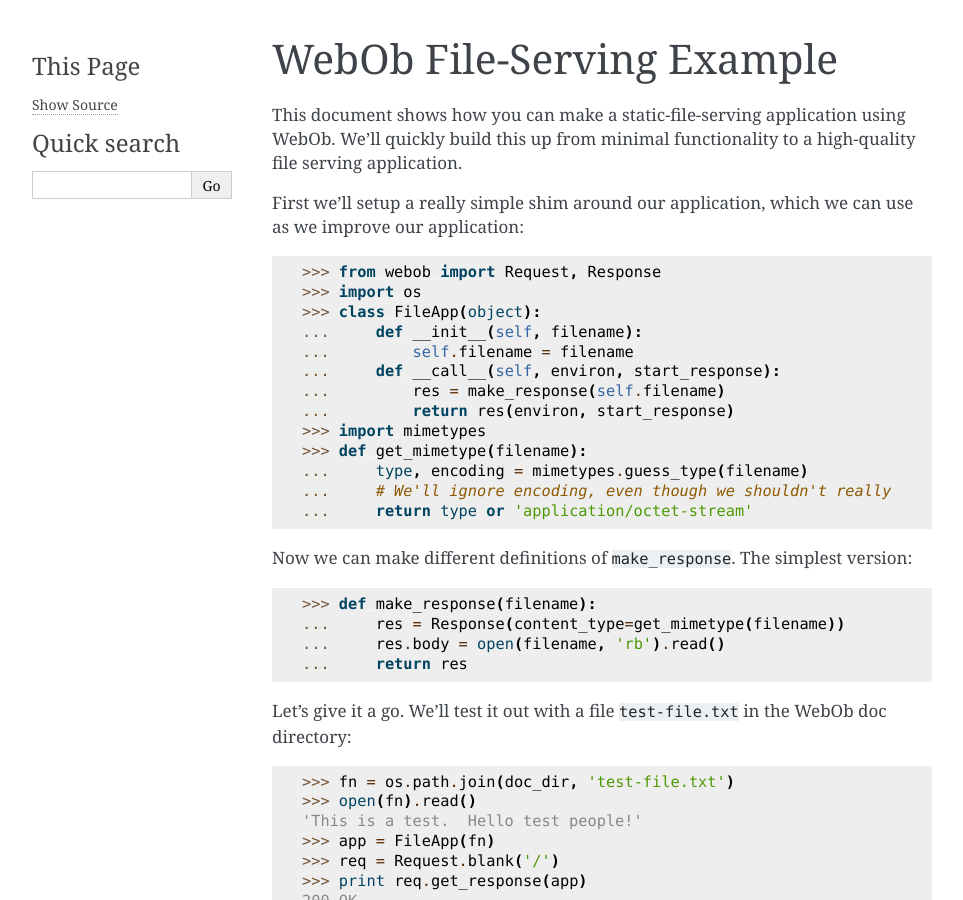
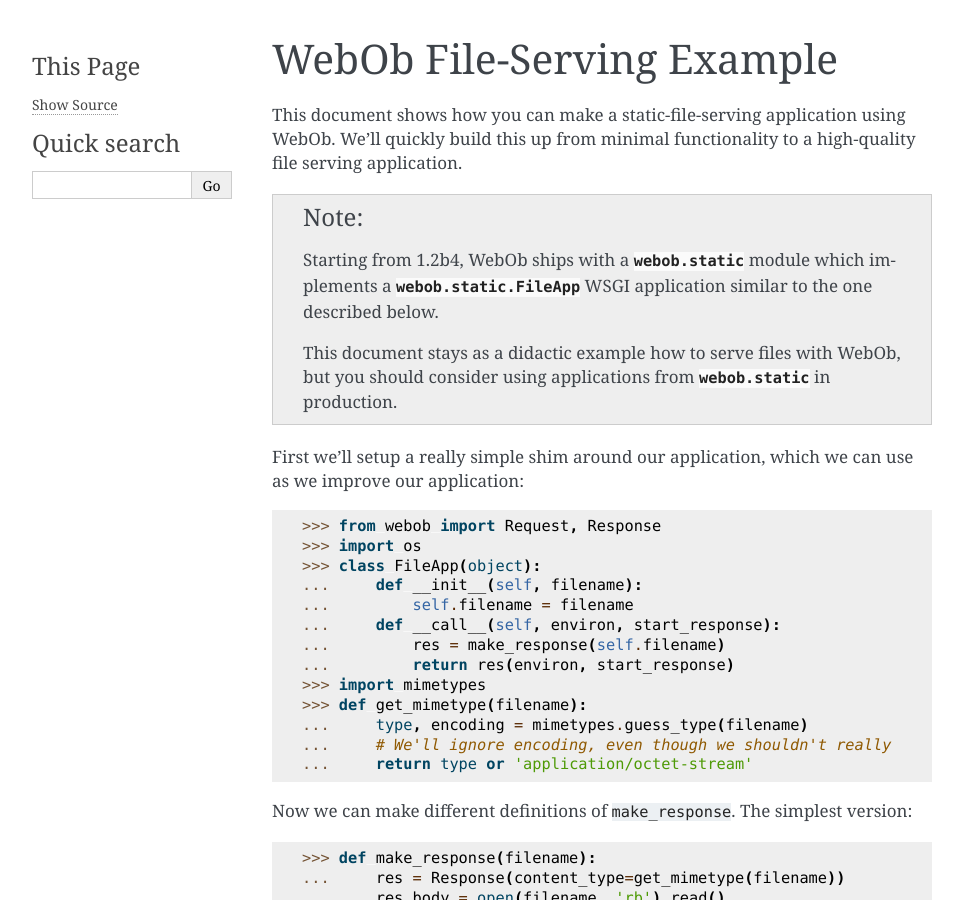
Before and after one commit to Pylons/webob, a Sphinx documentation site: the page built from docs/file-example.txt, in a window 1280 px wide and 900 px high. Shown: the whole window, without its empty margins (148-1111 px from the left). Built offline with Sphinx 7.4.7, drawn with Linux system fonts in a browser that asks for light colours.

Commit message:
Add webob.static in the documentation tree and update NEWS file

```diff
--- a/docs/file-example.txt
+++ b/docs/file-example.txt
@@ -4,6 +4,14 @@
 This document shows how you can make a static-file-serving application
 using WebOb.  We'll quickly build this up from minimal functionality
 to a high-quality file serving application.
+
+.. note:: Starting from 1.2b4, WebOb ships with a :mod:`webob.static` module
+    which implements a :class:`webob.static.FileApp` WSGI application similar to the
+    one described below.
+
+    This document stays as a didactic example how to serve files with WebOb, but
+    you should consider using applications from :mod:`webob.static` in
+    production.
 
 .. comment:
 
--- a/docs/index.txt
+++ b/docs/index.txt
@@ -6,6 +6,7 @@
    reference
    modules/webob
    modules/dec
+   modules/static
    differences
    file-example
    wiki-example
```
Also changed, not shown: docs/modules/static.txt (added, +10 -0 lines), docs/news.txt (+7 -0 lines).
